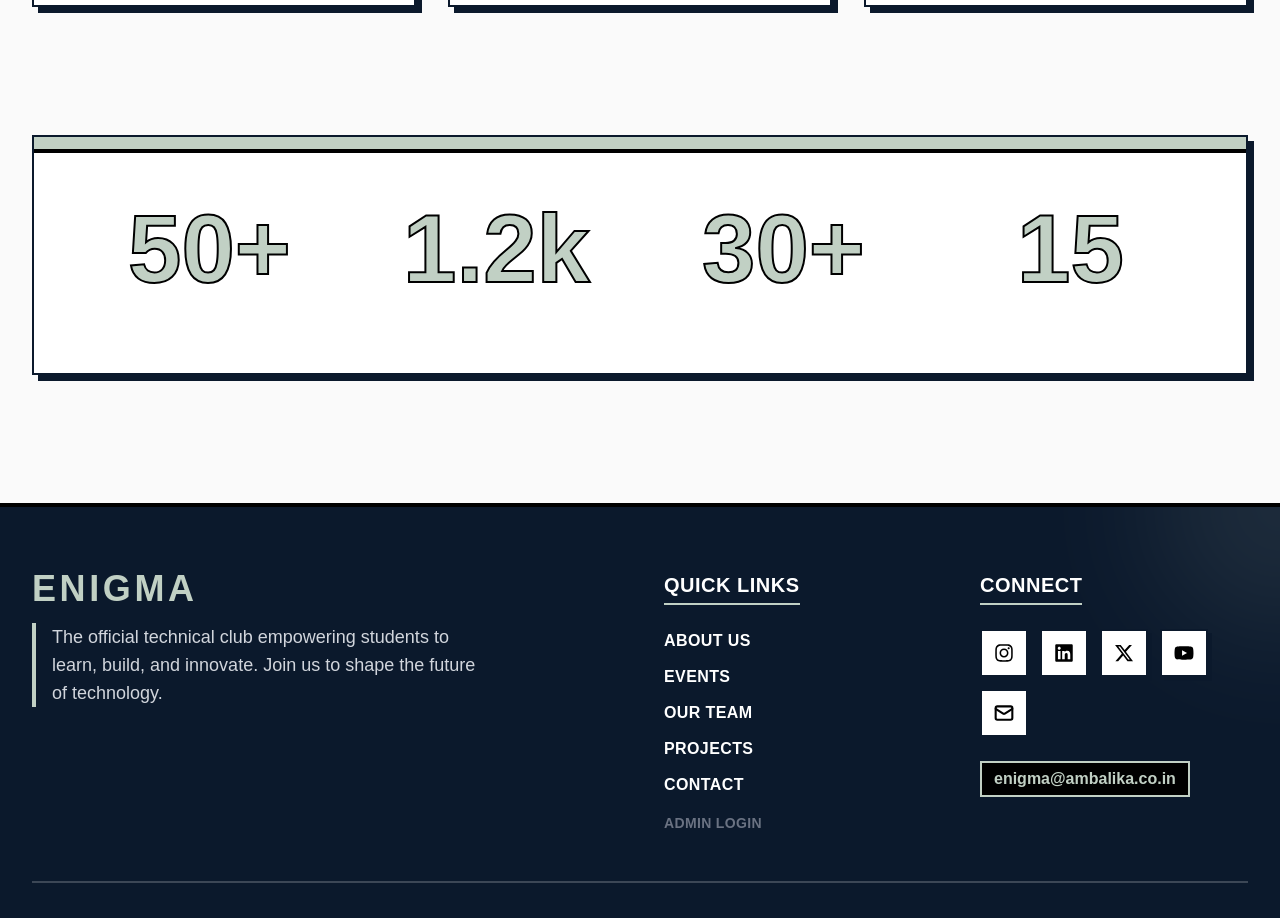
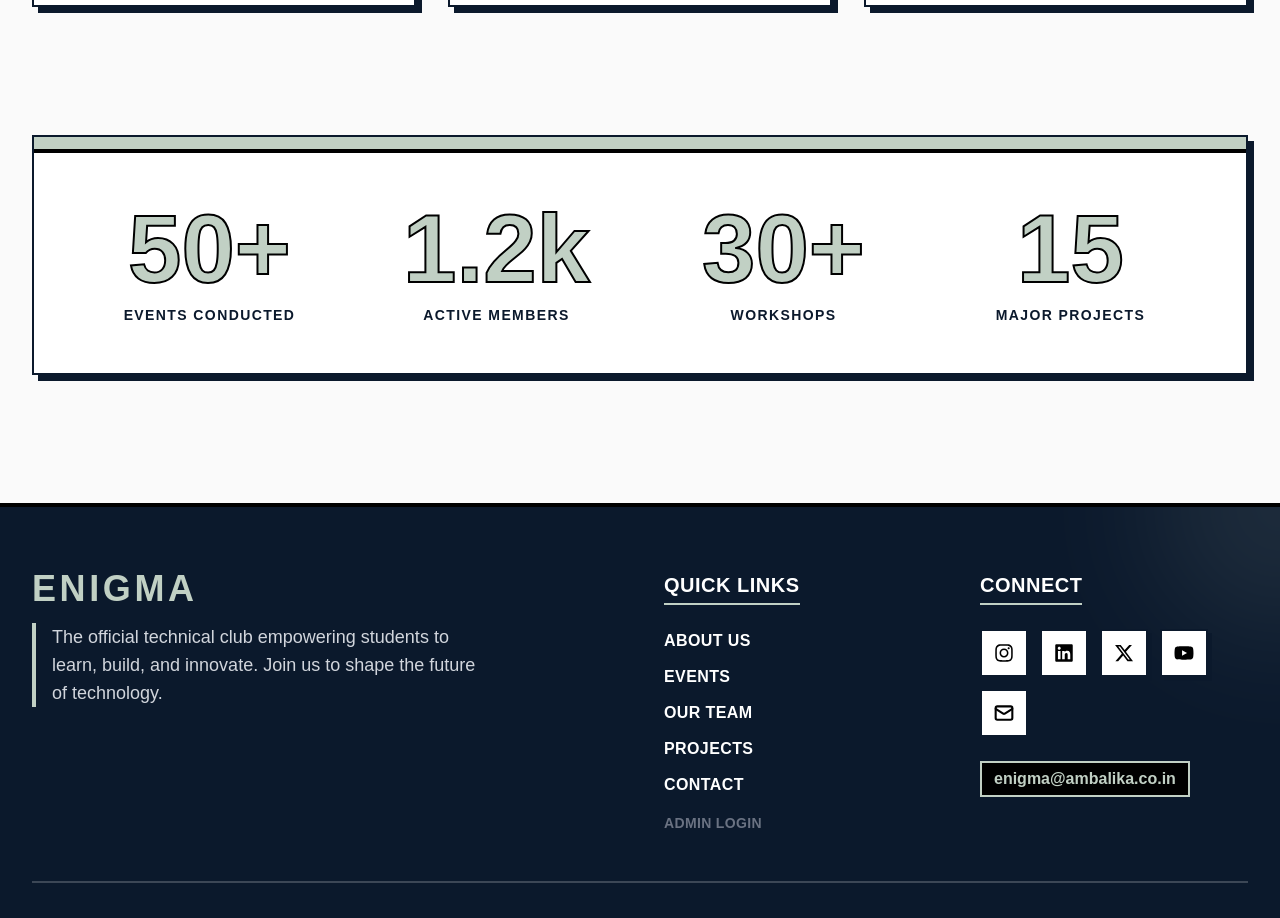
Before and after one commit to lokessharma440-ux/Engima-Technical-Club-Website, a React (Vite) app in the folder frontend/: page /about in a window 1280 px wide. Shown: the part 1580-2498 px from the top of the page. Built offline with nearby package versions, Linux system fonts and the light colour scheme; no server answers; a web font is replaced by a local one.

Commit message:
fix: make stats labels visible against white neo-card background

```diff
--- a/frontend/src/pages/About.jsx
+++ b/frontend/src/pages/About.jsx
@@ -58,25 +58,25 @@ const About = () => {
       {/* Stats Section */}
       <motion.div
         initial={{ opacity: 0, scale: 0.95 }} whileInView={{ opacity: 1, scale: 1 }} viewport={{ once: true }}
-        className="neo-card p-12 bg-charcoal text-white relative overflow-hidden"
+        className="neo-card p-12 relative overflow-hidden"
       >
         <div className="absolute top-0 left-0 w-full h-4 bg-primary border-b-4 border-black"></div>
         <div className="relative z-10 grid grid-cols-2 md:grid-cols-4 gap-8 pt-4 text-center">
           <div>
             <div className="text-6xl md:text-8xl font-black text-primary mb-2" style={{ WebkitTextStroke: '2px black' }}>50+</div>
-            <div className="text-white font-bold uppercase tracking-widest text-sm">Events Conducted</div>
+            <div className="text-charcoal font-bold uppercase tracking-widest text-sm">Events Conducted</div>
           </div>
           <div>
             <div className="text-6xl md:text-8xl font-black text-primary mb-2" style={{ WebkitTextStroke: '2px black' }}>1.2k</div>
-            <div className="text-white font-bold uppercase tracking-widest text-sm">Active Members</div>
+            <div className="text-charcoal font-bold uppercase tracking-widest text-sm">Active Members</div>
           </div>
           <div>
             <div className="text-6xl md:text-8xl font-black text-primary mb-2" style={{ WebkitTextStroke: '2px black' }}>30+</div>
-            <div className="text-white font-bold uppercase tracking-widest text-sm">Workshops</div>
+            <div className="text-charcoal font-bold uppercase tracking-widest text-sm">Workshops</div>
           </div>
           <div>
             <div className="text-6xl md:text-8xl font-black text-primary mb-2" style={{ WebkitTextStroke: '2px black' }}>15</div>
-            <div className="text-white font-bold uppercase tracking-widest text-sm">Major Projects</div>
+            <div className="text-charcoal font-bold uppercase tracking-widest text-sm">Major Projects</div>
           </div>
         </div>
       </motion.div>
```
